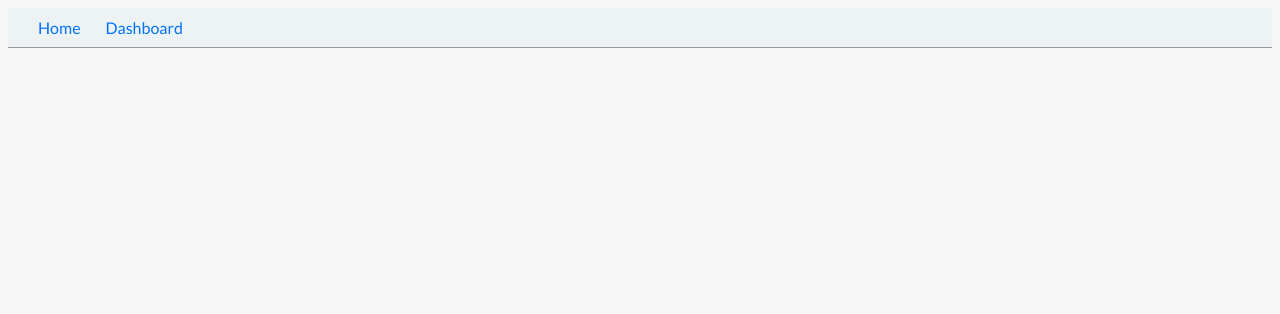
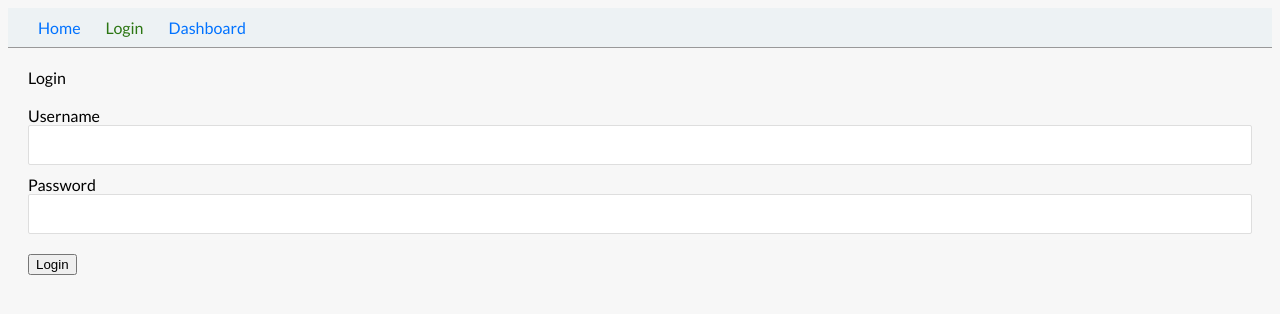
Before and after one commit to cdorozco1/SWENG_894_Capstone, a React (Create React App) app in the folder baefrontend/: page /login in a window 1280 px wide. Shown: the top 314 px of the page. Built offline with nearby package versions, Linux system fonts and the light colour scheme.

Commit message:
deployment edits

```diff
--- a/baefrontend/package.json
+++ b/baefrontend/package.json
@@ -38,6 +38,6 @@
       "last 1 safari version"
     ]
   },
-  "proxy": "http://localhost:5000",
+  "proxy": "http://localhost:8080",
   "devDependencies": {}
 }
--- a/baefrontend/src/App.js
+++ b/baefrontend/src/App.js
@@ -32,7 +32,7 @@ function App() {
       return;
     }
 
-    axios.get(`http://localhost:5000/verifyToken?token=${token}`).then(response => {
+    axios.get(`http://localhost:8080/verifyToken?token=${token}`).then(response => {
       setUserSession(response.data.token, response.data.user);
       setAuthLoading(false);
     }).catch(error => {
@@ -51,13 +51,13 @@ function App() {
         <div>
           <div className = "header">
             <NavLink exact activeClassName = "active" to="/">Home</NavLink>
-            {/* <NavLink activeClassName ="active" to="/login">Login</NavLink> */}
+            <NavLink activeClassName ="active" to="/login">Login</NavLink>
             <NavLink activeClassName ="active" to="/dashboard">Dashboard</NavLink>
           </div>
           <div className ="content">
             <Switch>
               <Route exact path ="/" component = {Home} />
-              {/* <Route path ="/login" component = {Login} /> */}
+              <Route path ="/login" component = {Login} />
               <Route path ="/dashboard" component = {Dashboard} />
             </Switch>
           </div>
--- a/baefrontend/src/components/Login.js
+++ b/baefrontend/src/components/Login.js
@@ -16,7 +16,7 @@ function Login(props){
   const clickLogin = () => {
     setError(null);
     setLoading(true);
-    axios.post('http://localhost:5000/users/signin', {username: username.value, password:password.value}).then(response => {
+    axios.post('http://localhost:8080/users/signin', {username: username.value, password:password.value}).then(response => {
       setLoading(false);
       setUserSession(response.data.token, response.data.user);
       props.history.push('/dashboard');
```
Also changed, not shown: 2 other files (tests, documents, lock files or other folders).
